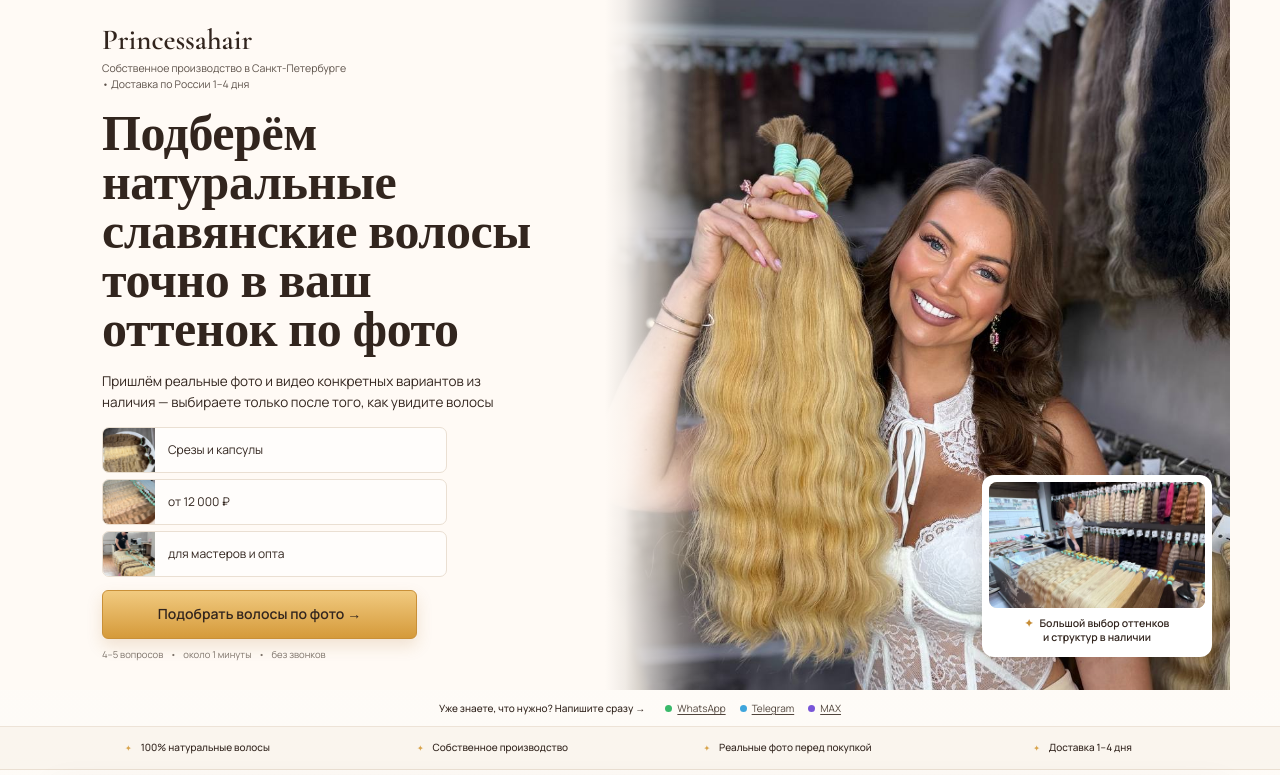
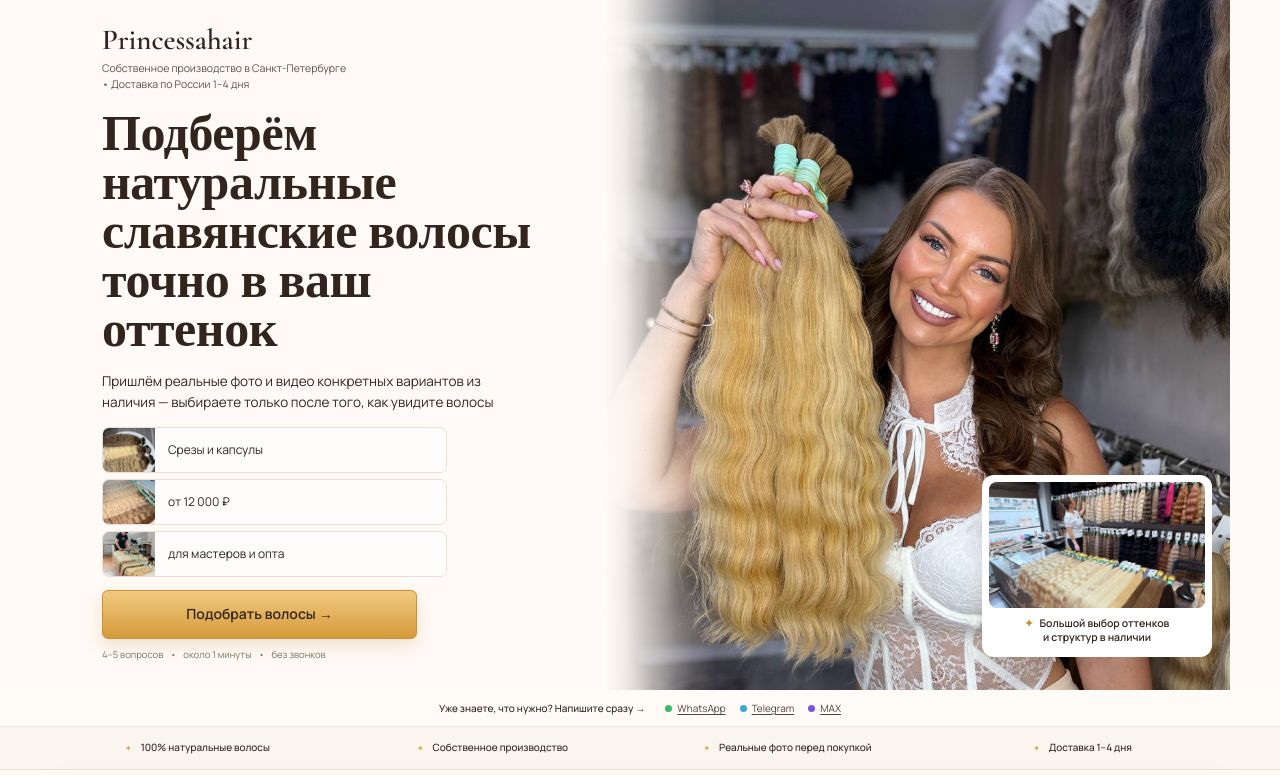
Before and after one commit to helledpro/princessahair, a React (Vite) app: page / in a window 1280 px wide. Shown: the top 775 px of the page. Built offline with nearby package versions, Linux system fonts and the light colour scheme.

Commit message:
Remove 'по фото' from hero copy and CTA

```diff
--- a/src/components/Hero.tsx
+++ b/src/components/Hero.tsx
@@ -15,7 +15,7 @@ export function Hero(){
             <strong>Princessahair</strong>
           </a>
           <p className="eyebrow">Собственное производство в Санкт-Петербурге<br/><span>• Доставка по России 1–4 дня</span></p>
-          <h1>Подберём натуральные славянские волосы<br/>точно в ваш оттенок по фото</h1>
+          <h1>Подберём натуральные славянские волосы<br/>точно в ваш оттенок</h1>
           <p className="lead">Пришлём реальные фото и видео конкретных вариантов из наличия — выбираете только после того, как увидите волосы</p>
           <div className="hero-facts">
             {facts.map(([image,text])=><div className="hero-fact" key={text}>
@@ -23,7 +23,7 @@ export function Hero(){
               <span>{text}</span>
             </div>)}
           </div>
-          <Button id="hero_quiz">Подобрать волосы по фото →</Button>
+          <Button id="hero_quiz">Подобрать волосы →</Button>
           <small>4–5 вопросов <b>•</b> около 1 минуты <b>•</b> без звонков</small>
         </div>
         <div className="hero-visual">
```
